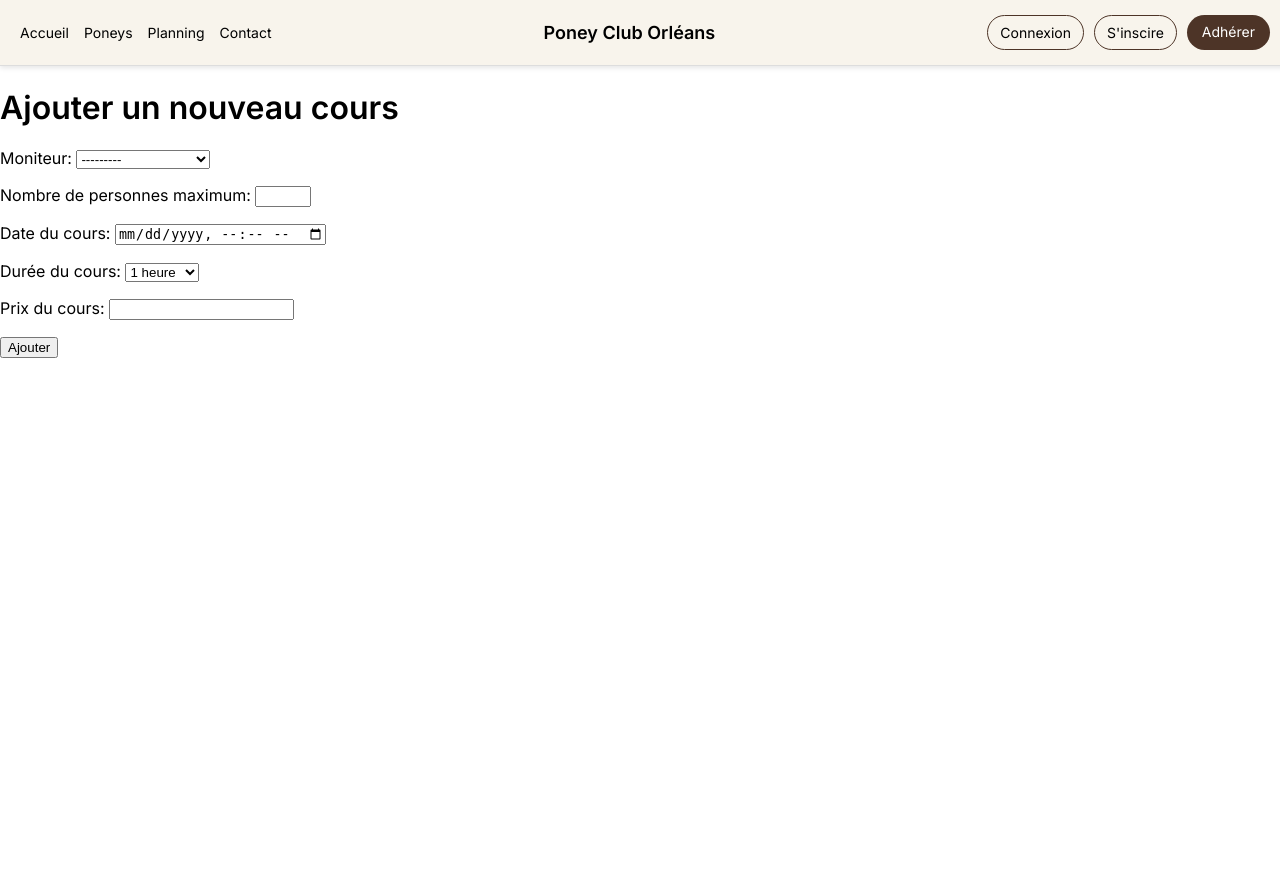
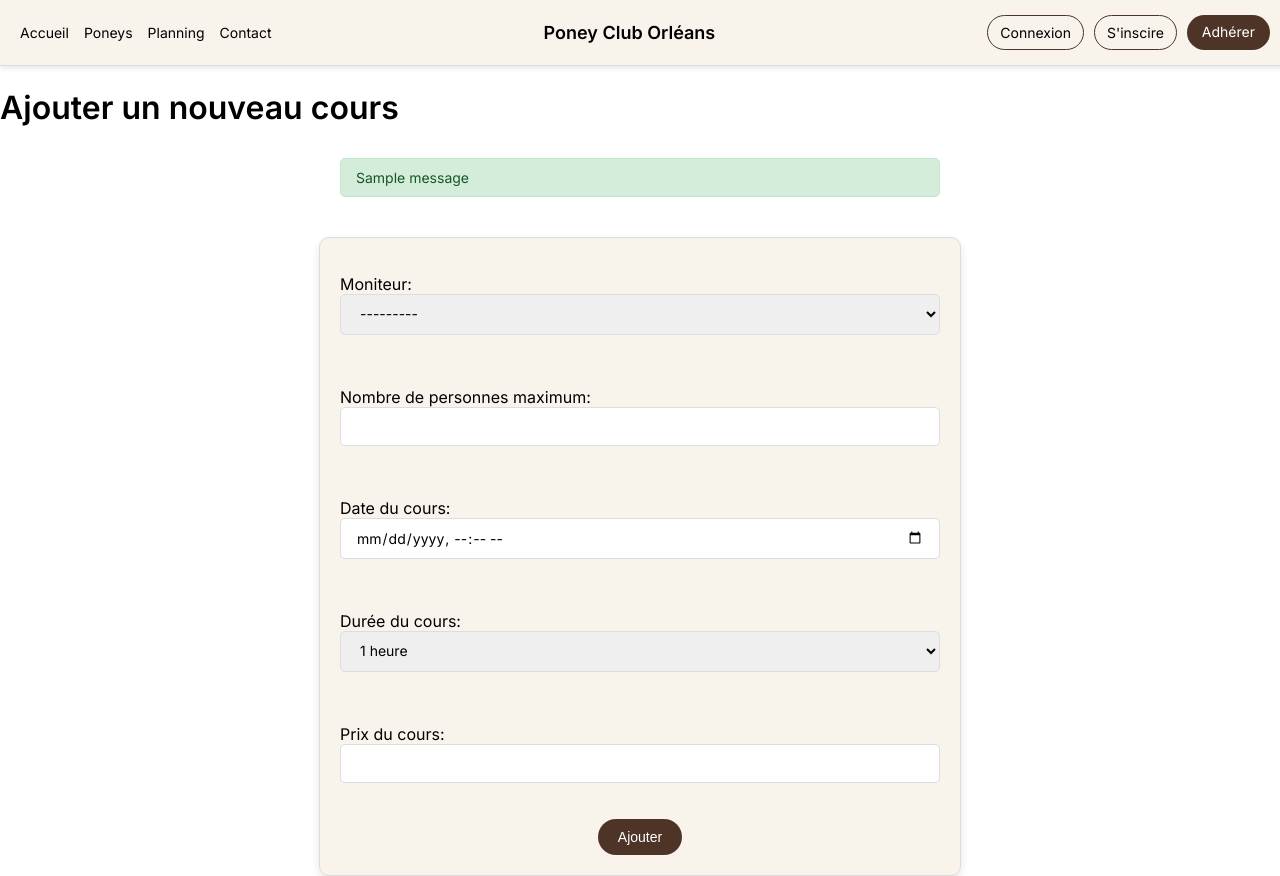
Before and after one commit to ugo-dominguez/sae-poney, a Django app: template instructor/templates/manage.html in a window 1280 px wide. Before the commit the page ends 358 px from the top, so only its background shows below. Run offline with Django 5.2, Linux system fonts and the light colour scheme; the template is opened without the code that fills it: values that come from a table or form of the project are taken from there, others are empty; tables that the repository leaves empty hold one stand-in row (values such as "Sample post"); one stand-in notice (Sample message) is shown.

Commit message:
masterclass

```diff
--- a/berry/urls.py
+++ b/berry/urls.py
@@ -22,5 +22,5 @@ urlpatterns = [
     path('', include('home.urls')),
     path('', include('login.urls')),
     path('', include('planning.urls')),
-    path('instructor/', include('instructor.urls'))
+    path('', include('instructor.urls'))
 ]
--- a/home/models.py
+++ b/home/models.py
@@ -1,3 +1,4 @@
+from django.contrib.auth.models import User
 from django.db import models
 
 
@@ -16,12 +17,6 @@ class Adherent(models.Model):
     cotisationPaye = models.BooleanField()
 
 
-class Moniteur(models.Model):
-    idMon = models.OneToOneField(
-        Personne, on_delete=models.CASCADE, primary_key=True, related_name="moniteur"
-    )
-
-
 class Poney(models.Model):
     idPon = models.AutoField(primary_key=True)
     nomPon = models.CharField(max_length=42)
@@ -30,9 +25,7 @@ class Poney(models.Model):
 
 class Cours(models.Model):
     idCours = models.AutoField(primary_key=True)
-    idMon = models.ForeignKey(
-        Moniteur, on_delete=models.CASCADE, related_name="cours"
-    )
+    idMon = models.ForeignKey(User, on_delete=models.CASCADE)
     nbPersMax = models.IntegerField()
     dateCou = models.DateTimeField()
     duree = models.PositiveSmallIntegerField()
--- a/instructor/forms.py
+++ b/instructor/forms.py
@@ -1,10 +1,11 @@
 from django import forms
+from django.contrib.auth.models import User
 
-from home.models import Cours, Moniteur
+from home.models import Cours
 
 
 class CoursForm(forms.Form):
-    idMon = forms.ModelChoiceField(queryset=Moniteur.objects.all(), label="Moniteur")
+    idMon = forms.ModelChoiceField(queryset=User.objects.filter(is_superuser=True).all(), label="Moniteur")
     nbPersMax = forms.IntegerField(min_value=1, max_value=10, label="Nombre de personnes maximum")
     dateCou = forms.DateTimeField(widget=forms.DateTimeInput(attrs={"type": "datetime-local"}), label="Date du cours")
     duree = forms.ChoiceField(
--- a/instructor/models.py
+++ b/instructor/models.py
@@ -1,8 +1,9 @@
+from django.contrib.auth.models import User
 from django.db import models
 from django.http import JsonResponse
 from django.shortcuts import get_object_or_404
 
-from home.models import Cours, Moniteur
+from home.models import Cours
 
 
 def ajouter_cours(request):
@@ -13,7 +14,7 @@ def ajouter_cours(request):
         duree = request.POST.get("duree")
         prixCou = request.POST.get("prixCou")
 
-        moniteur = get_object_or_404(Moniteur, pk=idMon)
+        moniteur = get_object_or_404(User, pk=idMon)
 
         cours = Cours.objects.create(
             idMon=moniteur,
--- /dev/null
+++ b/instructor/static/manage.css
@@ -0,0 +1,83 @@
+.ajout_bd {
+    display: flex;
+    flex-direction: column;
+    gap: 20px;
+    padding: 20px;
+    background-color: #f8f4ec;
+    border: 1px solid #ddd;
+    border-radius: 10px;
+    width: 80%;
+    max-width: 600px;
+    margin: 0 auto;
+    box-shadow: 0 4px 8px rgba(0, 0, 0, 0.1);
+}
+
+.ajout_bd h1 {
+    font-size: 20px;
+    font-weight: bold;
+    text-align: center;
+    color: #4d3427;
+    margin-bottom: 20px;
+}
+
+.ajout_bd input, .ajout_bd textarea, .ajout_bd select {
+    width: 100%;
+    padding: 10px 15px;
+    border: 1px solid #ddd;
+    border-radius: 5px;
+    font-size: 14px;
+    font-family: 'Inter', sans-serif;
+    box-sizing: border-box;
+    transition: border-color 0.3s ease;
+}
+
+.ajout_bd input:focus, .ajout_bd textarea:focus, .ajout_bd select:focus {
+    outline: none;
+    border-color: #4d3427;
+    box-shadow: 0 0 5px rgba(77, 52, 39, 0.3);
+}
+
+.ajout_bd button[type="submit"] {
+    background-color: #4d3427;
+    color: white;
+    border: none;
+    border-radius: 20px;
+    padding: 10px 20px;
+    font-size: 14px;
+    cursor: pointer;
+    align-self: center;
+    transition: background-color 0.3s ease;
+}
+
+.ajout_bd button[type="submit"]:hover {
+    background-color: #5e4031;
+}
+
+.messages {
+    margin: 20px auto;
+    padding: 10px;
+    width: 80%;
+    max-width: 600px;
+    border-radius: 5px;
+    font-family: 'Inter', sans-serif;
+}
+
+.message {
+    padding: 10px 15px;
+    margin-bottom: 10px;
+    font-size: 14px;
+    border: 1px solid transparent;
+    border-radius: 5px;
+}
+
+.message.success {
+    background-color: #d4edda;
+    color: #155724;
+    border-color: #c3e6cb;
+}
+
+.message.error {
+    background-color: #f8d7da;
+    color: #721c24;
+    border-color: #f5c6cb;
+}
--- a/instructor/templates/manage.html
+++ b/instructor/templates/manage.html
@@ -2,11 +2,25 @@
 {% load static %}
 {% block title %} Home {% endblock %}
 
+{% block styles %}
+    <link href="{% static 'manage.css'%}" rel="stylesheet" />
+{% endblock %}
+
 {% block content %}
 <h1>Ajouter un nouveau cours</h1>
-<form method="post">
+
+{% if messages %}
+    <div class="messages">
+        {% for message in messages %}
+            <div class="message {{ message.tags }}">{{ message }}</div>
+        {% endfor %}
+    </div>
+{% endif %}
+
+<form class="ajout_bd" method="POST" action="{% url 'new_lesson' %}">
     {% csrf_token %}
     {{ form.as_p }}
     <button type="submit">Ajouter</button>
 </form>
+
 {% endblock %}
--- a/instructor/urls.py
+++ b/instructor/urls.py
@@ -1,8 +1,8 @@
 from django.contrib.auth.views import LogoutView
 from django.urls import path
 
-from .views import manage_planning
+from .views import add_cours
 
 urlpatterns = [
-    path('', manage_planning, name='manage_planning'),
+    path('new_lesson/', add_cours, name='new_lesson'),
 ]
--- a/templates/base-header.html
+++ b/templates/base-header.html
@@ -8,8 +8,13 @@
         <a href="">Poneys</a>
         <a href="/planning/">Planning</a>
         <a href="">Contact</a>
+        {% if user.is_authenticated and user.is_superuser %}
+            <a href="{% url 'new_lesson' %}">Moniteur</a>
+        {% endif %}
     </nav>
+
     <h1>Poney Club Orléans</h1>
+
     <div class="actions">
         {% if user.is_authenticated %}
         <form method="post" action="{% url 'logout' %}">
```
Also changed, not shown: instructor/views.py (+9 -4 lines), home/migrations/0002_alter_cours_idmon_delete_moniteur.py (added).
